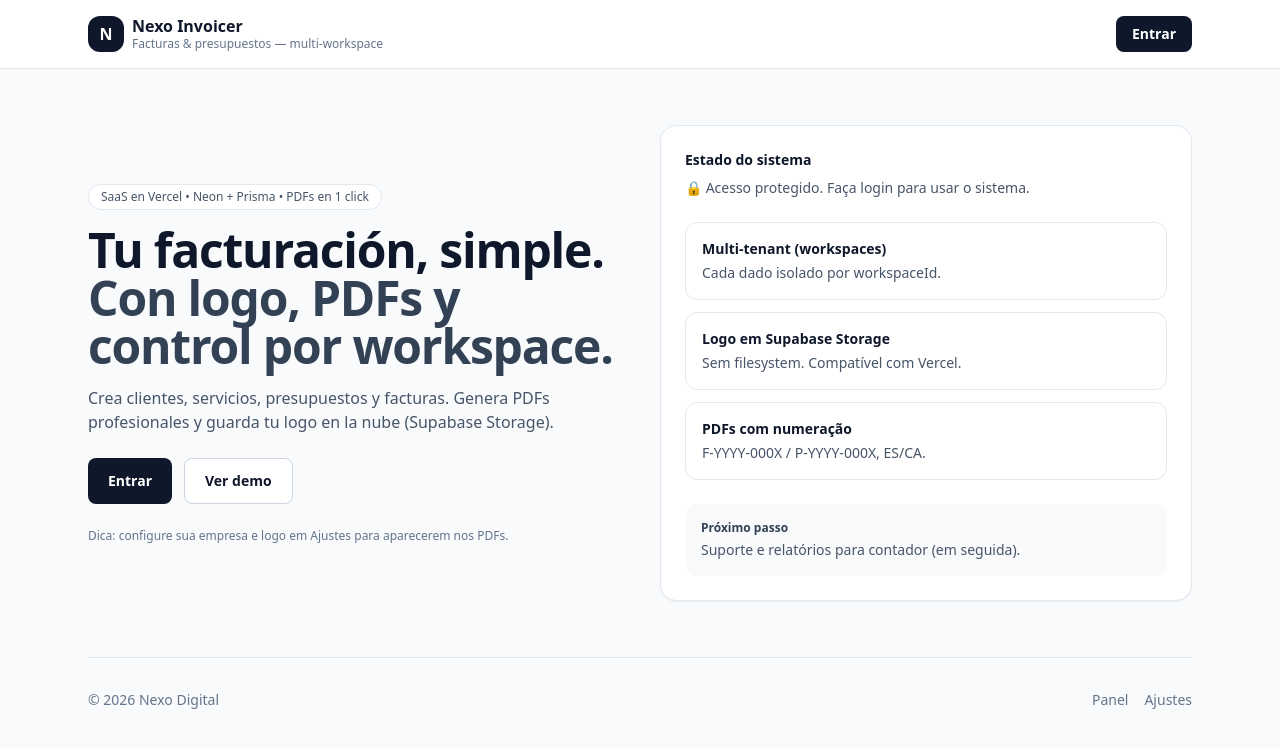
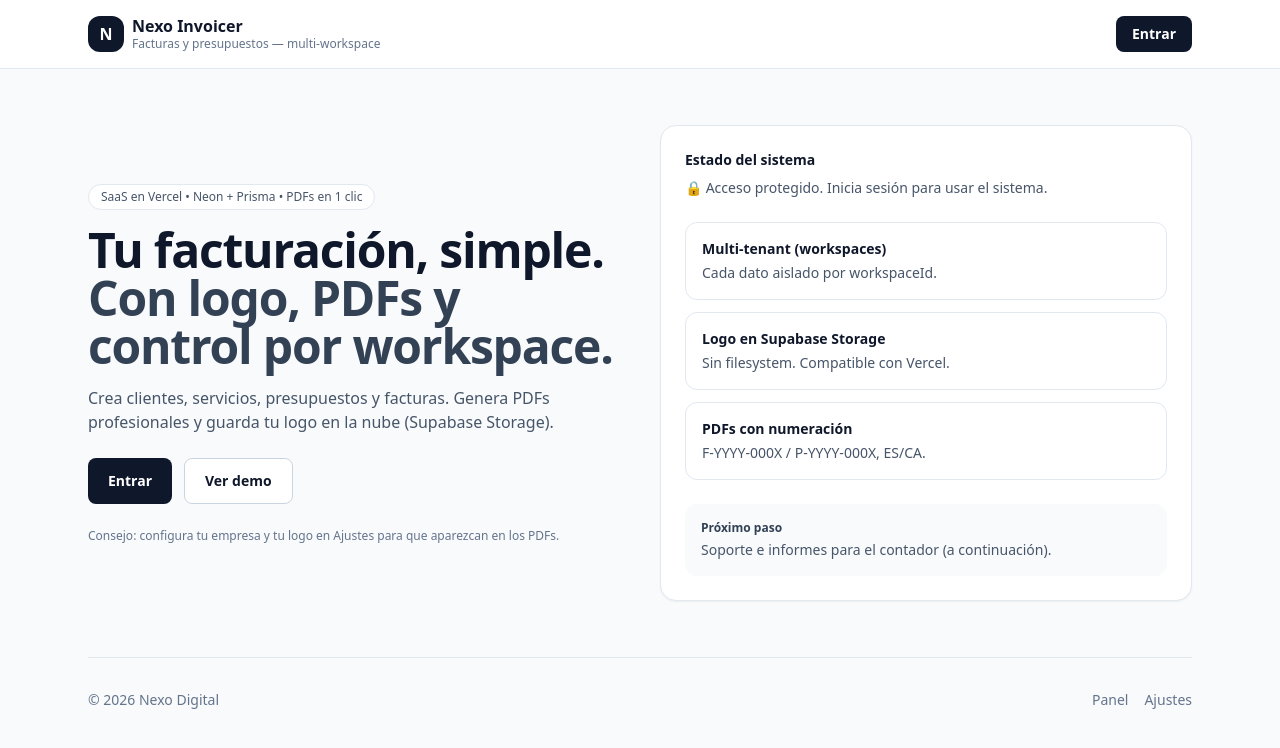
Before and after one commit to nexodigitalsys-ctrl/nexo-invoicer, a Next.js app: page / in a window 1280 px wide. Shown: the top 748 px of the page. Built offline with nearby package versions, Linux system fonts and the light colour scheme; no server answers.

Commit message:
fix: textos en español + botón de cerrar sesión

```diff
--- a/app/page.tsx
+++ b/app/page.tsx
@@ -18,7 +18,7 @@
             <div className="leading-tight">
               <div className="font-semibold text-slate-900">Nexo Invoicer</div>
               <div className="text-xs text-slate-500">
-                Facturas & presupuestos — multi-workspace
+                Facturas y presupuestos — multi-workspace
               </div>
             </div>
           </div>
@@ -27,7 +27,7 @@
             {isLoggedIn ? (
               <>
                 <div className="hidden sm:block text-xs text-slate-500">
-                  Logado como{" "}
+                  Sesión iniciada como{" "}
                   <span className="font-medium text-slate-700">
                     {session?.user?.email}
                   </span>
@@ -36,7 +36,7 @@
                   href="/dashboard"
                   className="rounded-lg bg-slate-900 px-4 py-2 text-sm font-semibold text-white hover:bg-slate-800"
                 >
-                  Ir ao painel
+                  Ir al panel
                 </Link>
               </>
             ) : (
@@ -56,7 +56,7 @@
         <div className="grid gap-10 md:grid-cols-2 md:items-center">
           <div>
             <p className="inline-flex items-center rounded-full border bg-white px-3 py-1 text-xs font-medium text-slate-600">
-              SaaS en Vercel • Neon + Prisma • PDFs en 1 click
+              SaaS en Vercel • Neon + Prisma • PDFs en 1 clic
             </p>
 
             <h1 className="mt-4 text-4xl font-bold tracking-tight text-slate-900 sm:text-5xl">
@@ -106,49 +106,47 @@
             </div>
 
             <div className="mt-6 text-xs text-slate-500">
-              Dica: configure sua empresa e logo em{" "}
-              <span className="font-medium">Ajustes</span> para aparecerem nos
-              PDFs.
+              Consejo: configura tu empresa y tu logo en{" "}
+              <span className="font-medium">Ajustes</span> para que aparezcan en
+              los PDFs.
             </div>
           </div>
 
           {/* Card */}
           <div className="rounded-2xl border bg-white p-6 shadow-sm">
             <div className="text-sm font-semibold text-slate-900">
-              Estado do sistema
+              Estado del sistema
             </div>
 
             <div className="mt-2 text-sm text-slate-600">
               {isLoggedIn ? (
-                <>
-                  ✅ Você está logado. Pode acessar o painel e gerar PDFs.
-                </>
+                <>✅ Has iniciado sesión. Puedes acceder al panel y generar PDFs.</>
               ) : (
-                <>🔒 Acesso protegido. Faça login para usar o sistema.</>
+                <>🔒 Acceso protegido. Inicia sesión para usar el sistema.</>
               )}
             </div>
 
             <div className="mt-6 grid gap-3">
               <Feature
                 title="Multi-tenant (workspaces)"
-                desc="Cada dado isolado por workspaceId."
+                desc="Cada dato aislado por workspaceId."
               />
               <Feature
-                title="Logo em Supabase Storage"
-                desc="Sem filesystem. Compatível com Vercel."
+                title="Logo en Supabase Storage"
+                desc="Sin filesystem. Compatible con Vercel."
               />
               <Feature
-                title="PDFs com numeração"
+                title="PDFs con numeración"
                 desc="F-YYYY-000X / P-YYYY-000X, ES/CA."
               />
             </div>
 
             <div className="mt-6 rounded-xl bg-slate-50 p-4">
               <div className="text-xs font-semibold text-slate-700">
-                Próximo passo
+                Próximo paso
               </div>
               <div className="mt-1 text-sm text-slate-600">
-                Suporte e relatórios para contador (em seguida).
+                Soporte e informes para el contador (a continuación).
               </div>
             </div>
           </div>
--- a/components/auth/LogoutButton.tsx
+++ b/components/auth/LogoutButton.tsx
@@ -7,10 +7,11 @@
   return (
     <Button
       variant="outline"
-      size="sm"
       onClick={() => signOut({ callbackUrl: "/login" })}
+      aria-label="Cerrar sesión"
+      title="Cerrar sesión"
     >
-      Sair
+      Cerrar sesión
     </Button>
   );
 }
```
